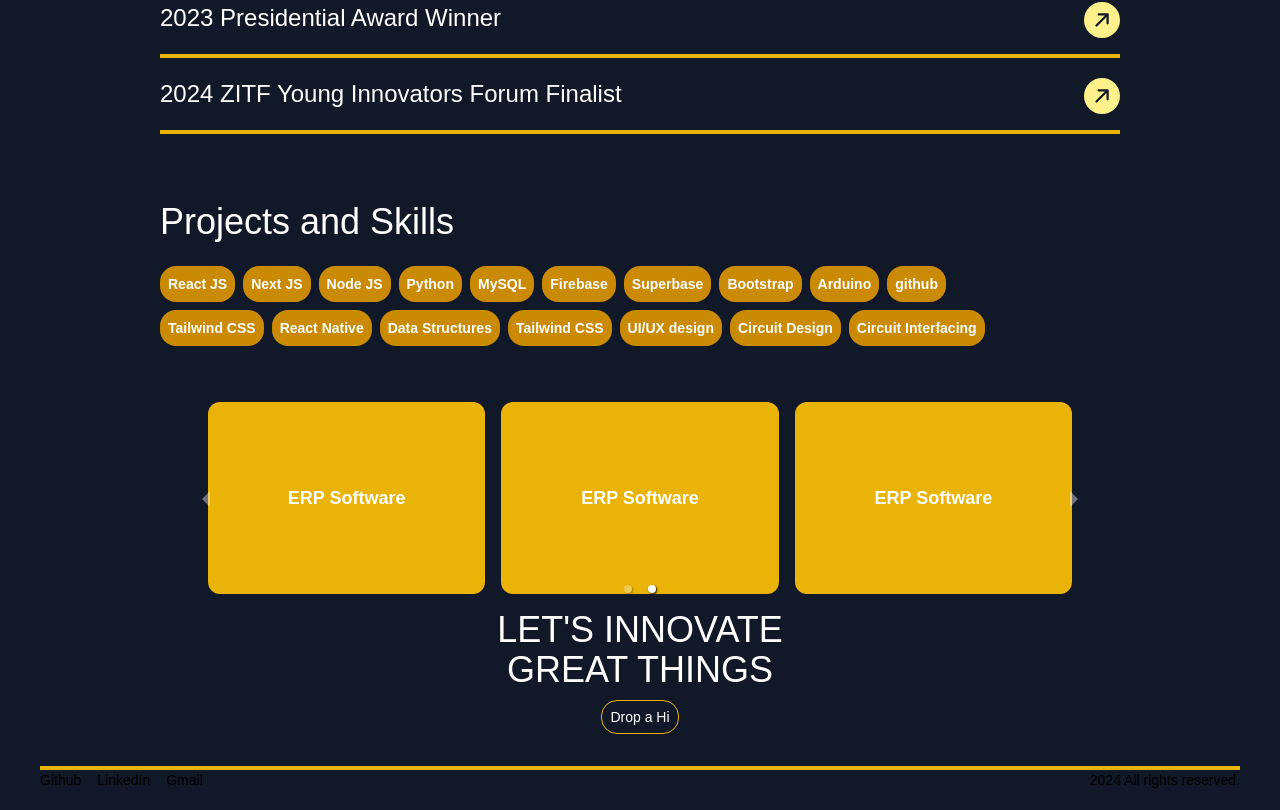
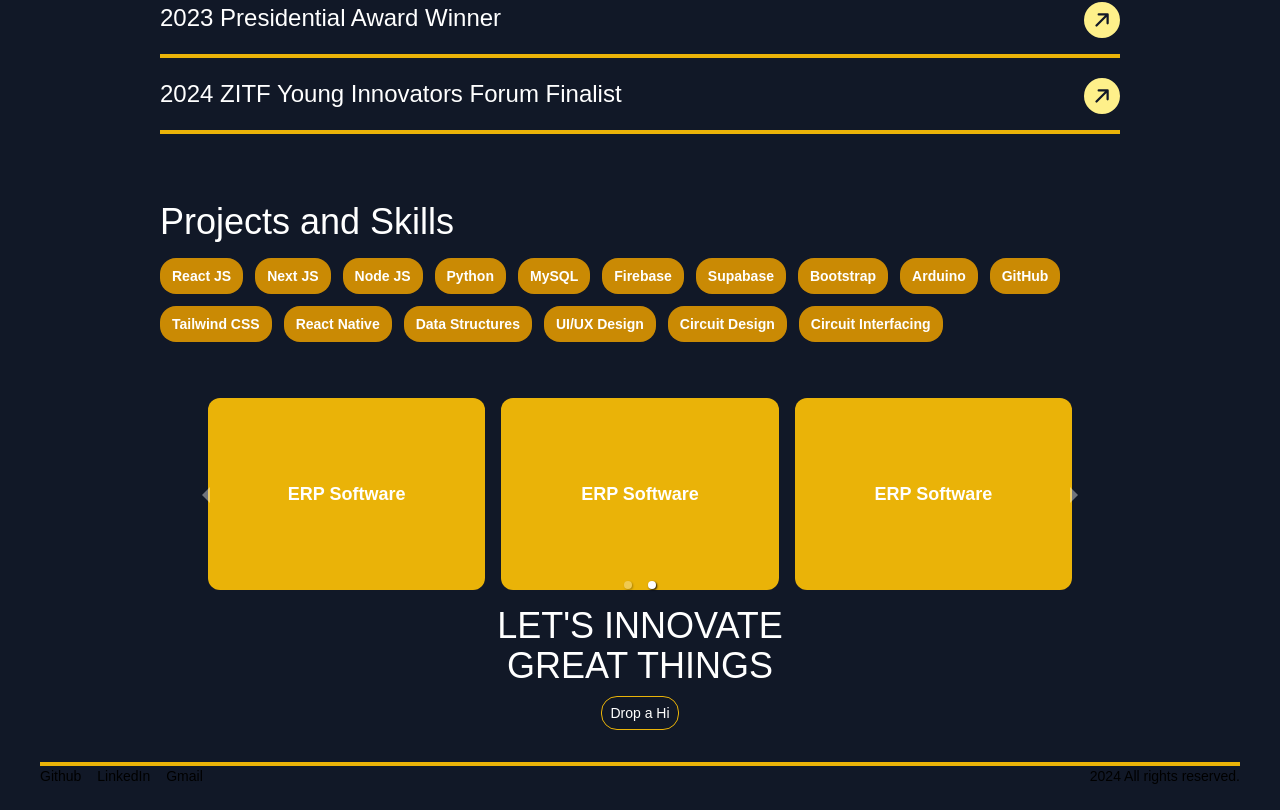
Before and after one commit to ThulaniTheProgrammer/franktheprogrammer, a Next.js app: page / in a window 1280 px wide. Shown: the part 774-1584 px from the top of the page. Built offline with nearby package versions, Linux system fonts and the light colour scheme.

Commit message:
mobile responsive

```diff
--- a/app/components/Skills.jsx
+++ b/app/components/Skills.jsx
@@ -1,41 +1,22 @@
-import React from 'react'
+import React from 'react';
 
 export default function Skills() {
   return (
-<div className='flex flex-col mt-5 mb-10 lg:px-40'>
-<div className='text-4xl py-4 mx:10 lg:px-0 mt-8'>Projects and Skills</div>
+    <div className="flex flex-col mt-5 mb-10 px-5 lg:px-40">
+      <div className="text-4xl py-4 mt-8 text-center lg:text-left">Projects and Skills</div>
 
-<div className='lg:flex hidden flex-row text-white text-sm'>
-
-<div className='bg-yellow-600 rounded-2xl px-2 py-2 font-bold mt-2 mr-2'>React JS</div>
-    <div className='bg-yellow-600 rounded-2xl px-2 py-2   font-bold mt-2 mr-2'>Next JS</div>
-    <div className='bg-yellow-600 rounded-2xl px-2 py-2 font-bold mt-2 mr-2'>Node JS</div>
-
-    <div className='bg-yellow-600 rounded-2xl px-2 py-2  font-bold mt-2 mr-2'>Python</div>
-
-    <div className='bg-yellow-600 rounded-2xl px-2 py-2  font-bold mt-2 mr-2'>MySQL</div>
-    <div className='bg-yellow-600 rounded-2xl px-2 py-2   font-bold mt-2 mr-2'>Firebase</div>
-    <div className='bg-yellow-600 rounded-2xl px-2 py-2  font-bold mt-2 mr-2'>Superbase</div>
-    <div className='bg-yellow-600 rounded-2xl px-2 py-2  font-bold mt-2 mr-2'>Bootstrap</div>
-    <div className='bg-yellow-600 rounded-2xl px-2 py-2   font-bold mt-2 mr-2'>Arduino</div>
-    <div className='bg-yellow-600 rounded-2xl px-2 py-2   font-bold mt-2 mr-2'>github</div>
-
-</div>
-
-<div className='lg:flex hidden flex-row text-white text-sm '>
-
-    <div className='bg-yellow-600 rounded-2xl px-2 py-2   font-bold mt-2 mr-2'>Tailwind CSS</div>
-    <div className='bg-yellow-600 rounded-2xl px-2 py-2  font-bold mt-2 mr-2'>React Native</div>
-    <div className='bg-yellow-600 rounded-2xl px-2 py-2  font-bold mt-2 mr-2'>Data Structures</div>
-    <div className='bg-yellow-600 rounded-2xl px-2 py-2   font-bold mt-2 mr-2'>Tailwind CSS</div>
-    <div className='bg-yellow-600 rounded-2xl px-2 py-2  font-bold mt-2 mr-2'>UI/UX design</div>
-    <div className='bg-yellow-600 rounded-2xl px-2 py-2   font-bold mt-2 mr-2'>Circuit Design</div>
-    <div className='bg-yellow-600 rounded-2xl px-2 py-2  font-bold mt-2 mr-2'>Circuit Interfacing</div>
-
-
-</div>
-
-</div>
-
-  )
+      <div className="flex flex-wrap justify-center lg:justify-start gap-3 text-white text-sm">
+        {[
+          'React JS', 'Next JS', 'Node JS', 'Python', 'MySQL',
+          'Firebase', 'Supabase', 'Bootstrap', 'Arduino', 'GitHub',
+          'Tailwind CSS', 'React Native', 'Data Structures',
+          'UI/UX Design', 'Circuit Design', 'Circuit Interfacing'
+        ].map((skill, index) => (
+          <div key={index} className="bg-yellow-600 rounded-2xl px-3 py-2 font-bold">
+            {skill}
+          </div>
+        ))}
+      </div>
+    </div>
+  );
 }
```
